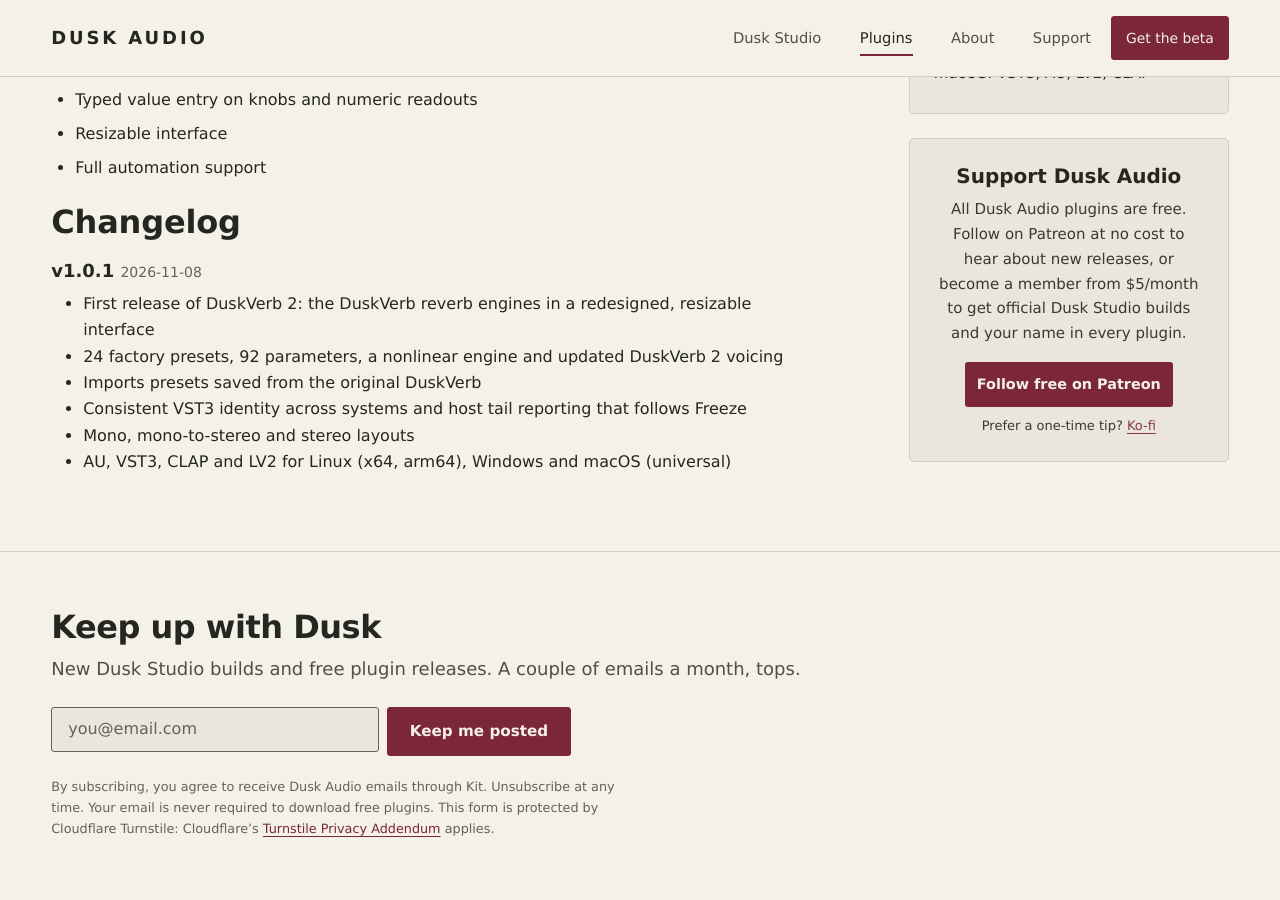
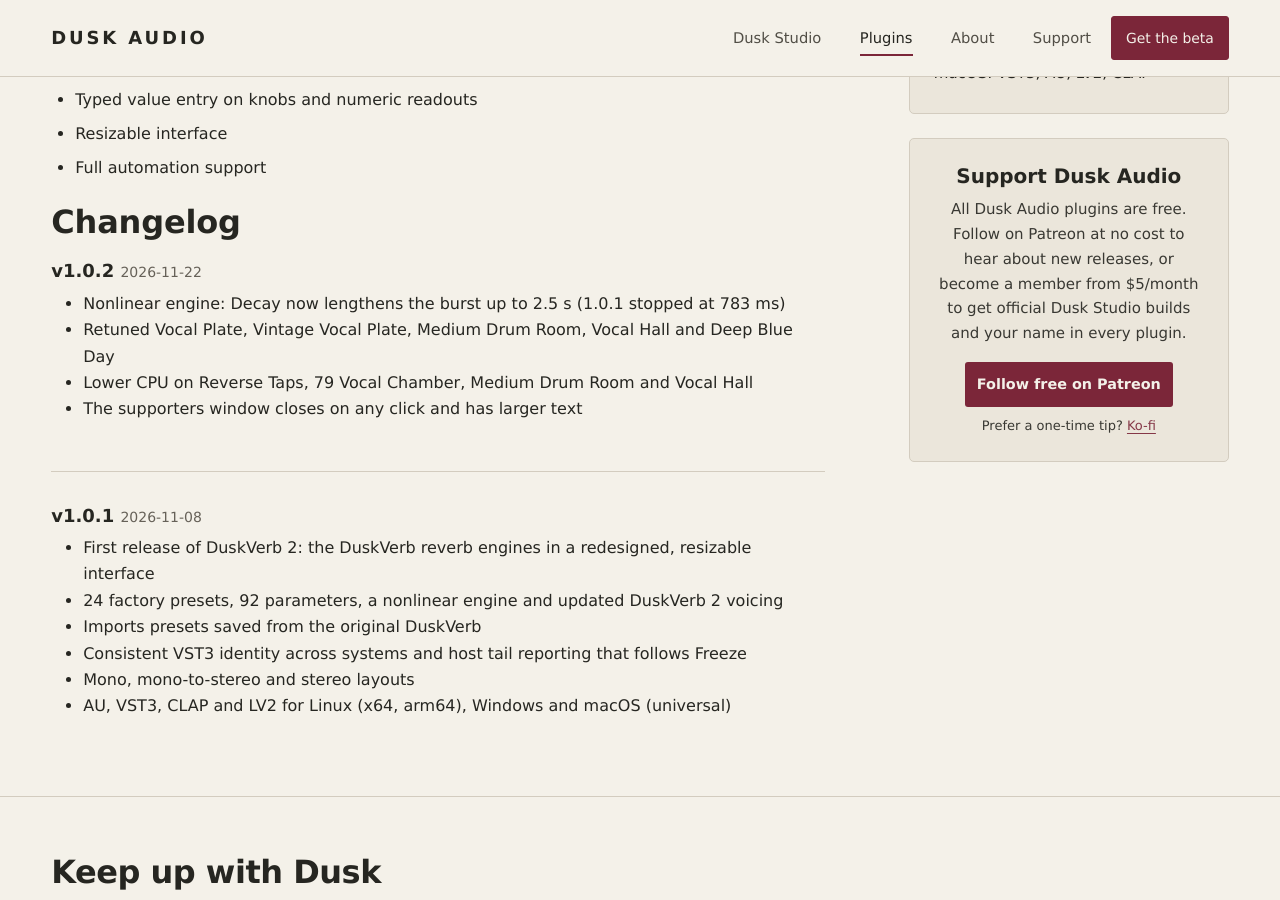
Before and after one commit to dusk-audio/dusk-audio.github.io, a Jekyll site: the page built from _plugins/duskverb-2.md, in a window 1280 px wide and 900 px high, scrolled down 1745 px. Built offline with Jekyll 4.4.1, drawn with Linux system fonts in a browser that asks for light colours; some of the changed text lies outside the part shown.

Commit message:
Update DuskVerb 2 to v1.0.2

```diff
--- a/_data/plugins.yml
+++ b/_data/plugins.yml
@@ -163,7 +163,7 @@
     and stereo routing. Ships alongside the original DuskVerb.
   status: released
   featured: true
-  version: 1.0.1
+  version: 1.0.2
   released: "2026-11-22"
 - name: Multi-Comp 2
   slug: multi-comp-2
--- a/_plugins/duskverb-2.md
+++ b/_plugins/duskverb-2.md
@@ -5,7 +5,7 @@ slug: duskverb-2
 published: true
 tagline: Algorithmic reverb with 24 factory sounds
 description: DuskVerb reverb engines, a nonlinear burst engine and updated voicing in a redesigned, resizable interface, with A/B comparison, user presets, import of original DuskVerb presets, and mono, mono-to-stereo, and stereo routing. Free AU, VST3, CLAP, and LV2 plugin for Linux, Windows, and macOS.
-version: "1.0.1"
+version: "1.0.2"
 screenshot: /assets/images/plugins/duskverb-2-screenshot.webp
 
 features:
@@ -43,6 +43,13 @@ requirements:
   - "Sample rates: 44.1 kHz to 192 kHz"
 
 changelog:
+  - version: "1.0.2"
+    date: "2026-11-22"
+    changes:
+      - "Nonlinear engine: Decay now lengthens the burst up to 2.5 s (1.0.1 stopped at 783 ms)"
+      - "Retuned Vocal Plate, Vintage Vocal Plate, Medium Drum Room, Vocal Hall and Deep Blue Day"
+      - "Lower CPU on Reverse Taps, 79 Vocal Chamber, Medium Drum Room and Vocal Hall"
+      - "The supporters window closes on any click and has larger text"
   - version: "1.0.1"
     date: "2026-11-08"
     changes:
```
